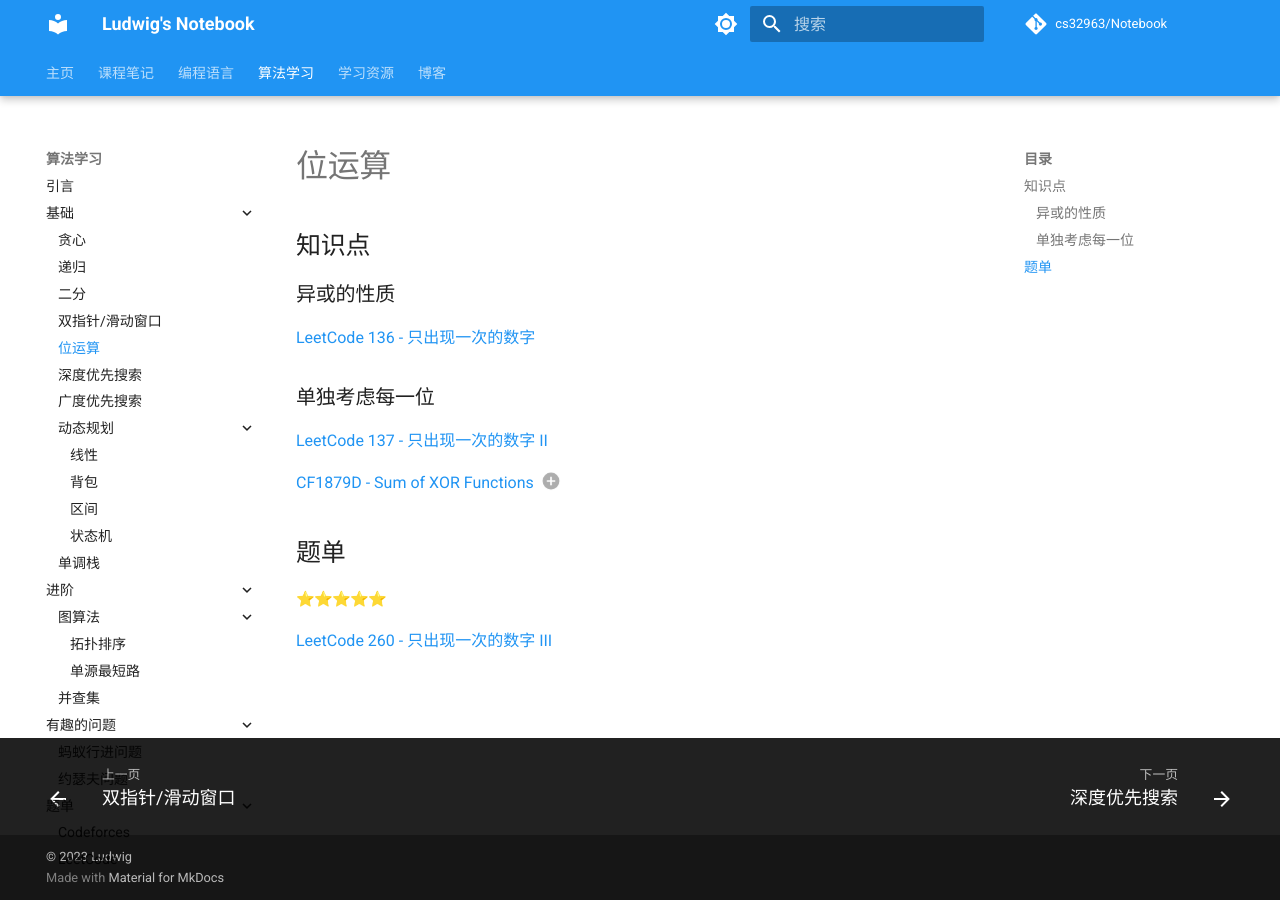
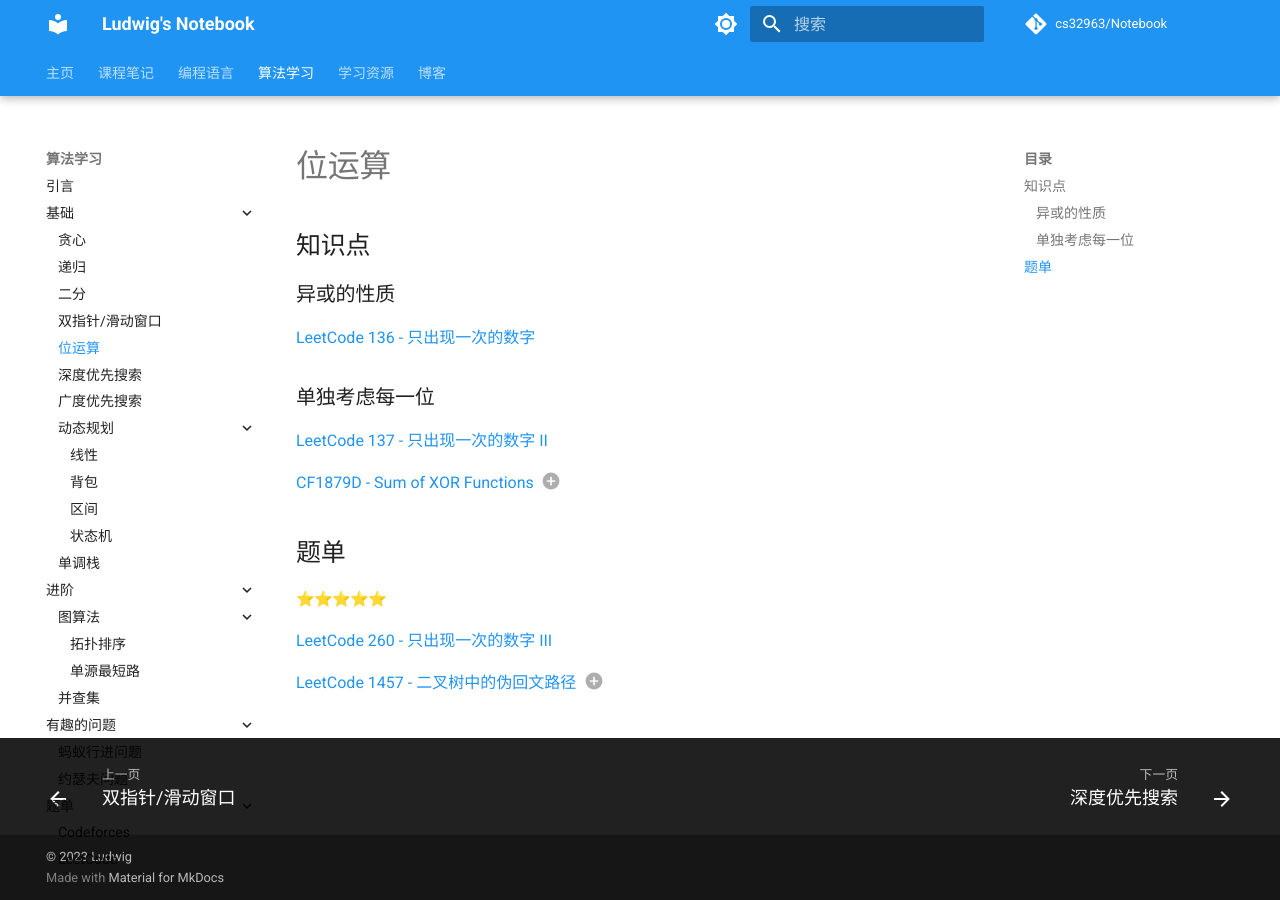
Before and after one commit to cs32963/Notebook, an MkDocs documentation site: the page built from docs/algorithms/bitwise_ops.md, in a window 1280 px wide. Built offline with MkDocs 1.6.1 and Material for MkDocs 9.7.7, drawn with Linux system fonts in a browser that asks for light colours; emoji names are drawn with the system emoji font; comment, search, counter and statistics services are not loaded.

Commit message:
update algorithms

```diff
--- a/docs/algorithms/bitwise_ops.md
+++ b/docs/algorithms/bitwise_ops.md
@@ -20,3 +20,8 @@
 :star::star::star::star::star:
 
 [LeetCode 260 - 只出现一次的数字 III](https://leetcode.cn/problems/single-number-iii/)
+
+[LeetCode 1457 - 二叉树中的伪回文路径](https://leetcode.cn/problems/pseudo-palindromic-paths-in-a-binary-tree/) (1)
+{.annotate}
+
+1. 一个数字的二进制表示中至多只有一个1这个性质等价于$num \& (num-1) == 0$
```
